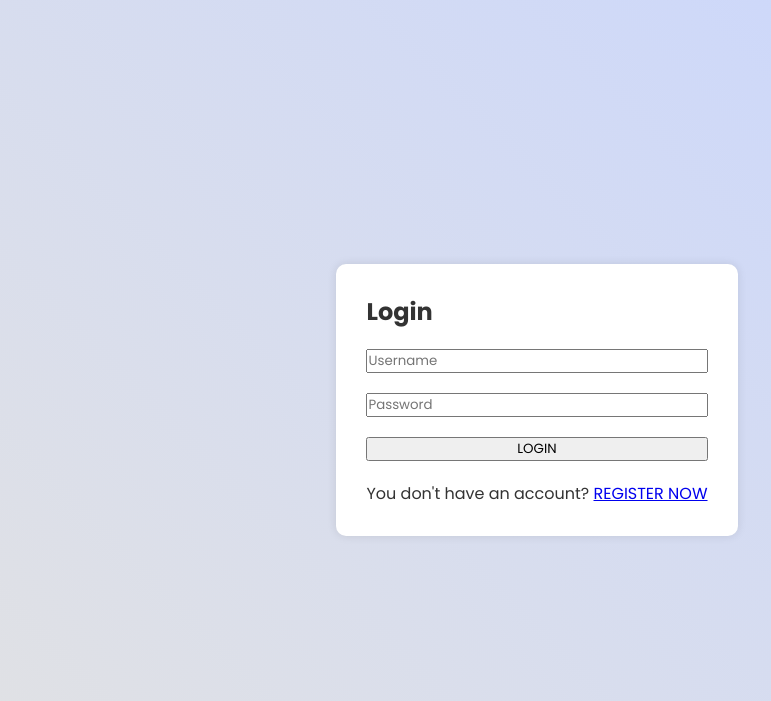
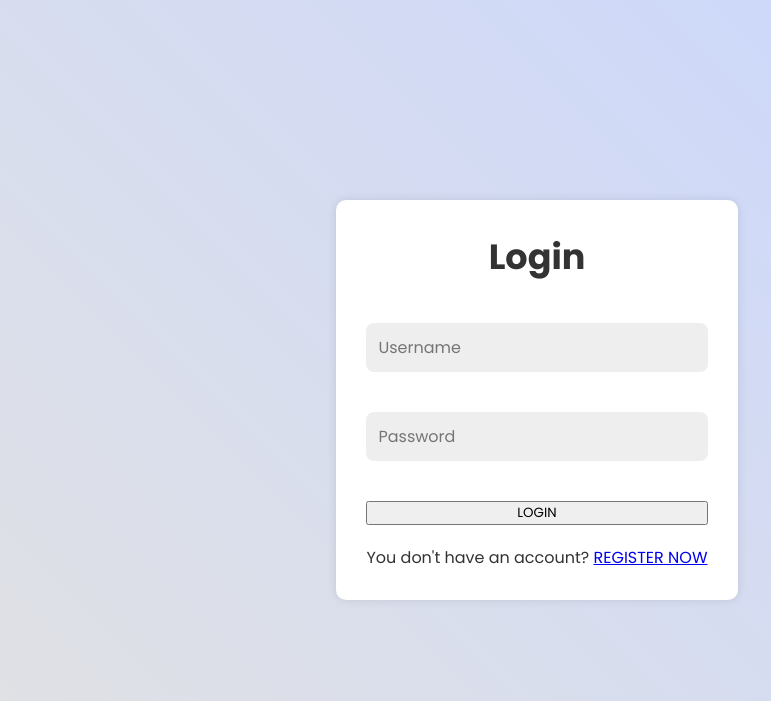
Before and after one commit to NelMatrix743/django-auth-samples, a Django app: page /accounts/login/ in a window 1280 px wide. Shown: the top 701 px of the page, without its empty margins (103-874 px from the left). Run offline with Django 5.2, Linux system fonts and the light colour scheme.

Commit message:
implement input field styles

```diff
--- a/papaya_platform/static/css/login.css
+++ b/papaya_platform/static/css/login.css
@@ -9,3 +9,21 @@
     border-radius: var(--form-box-radius);
     gap: var(--form-content-spacing);
 }
+
+h2 {
+    font-size: 35px;
+    text-align: center;
+    margin-bottom: 20px;
+}
+
+input {
+    width: 100%;
+    padding: 12px;
+    background:  var(--input-background-color);
+    border: none;
+    border-radius: var(--input-border-radius);
+    outline: none;
+    font-size: var(--input-font-size);
+    color: var(--input-foreground-color);
+    margin-bottom: 20px;
+}
```
